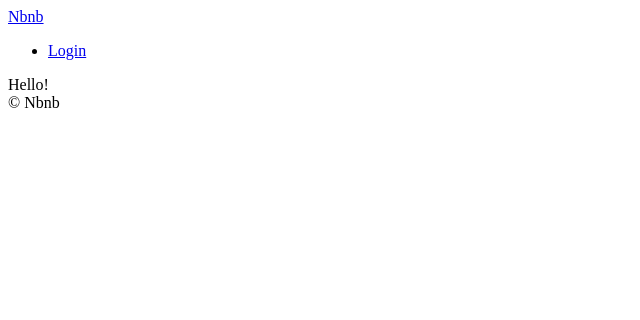
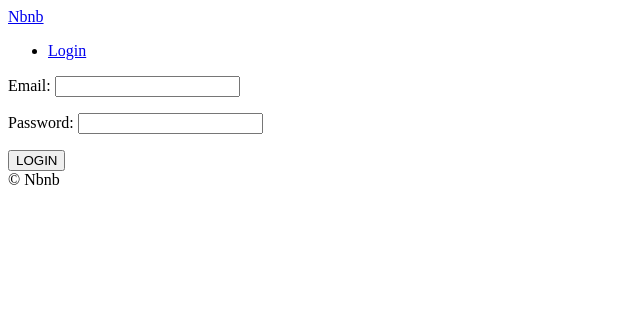
Before and after one commit to yun-mh/airbnb-clone, a Django app: page /users/login in a window 1280 px wide. Shown: the top 320 px of the page, without its empty margins (0-640 px from the left). Run offline with Django 3.2, Linux system fonts and the light colour scheme.

Commit message:
Implement user login and logout features

```diff
--- a/templates/partials/nav.html
+++ b/templates/partials/nav.html
@@ -1,4 +1,8 @@
 <a href="{% url 'core:home'%}">Nbnb</a>
 <ul>
+  {% if user.is_authenticated %}
+  <li><a href="{% url 'users:logout' %}">Logout</a></li>
+  {% else %}
   <li><a href="{% url 'users:login' %}">Login</a></li>
+  {% endif %}
 </ul>
--- a/templates/users/login.html
+++ b/templates/users/login.html
@@ -8,7 +8,9 @@
 {% endblock search-bar %}
 
 {% block content %}
-
-    Hello!
-
+    <form method="POST" action="{% url 'users:login' %}">
+        {% csrf_token %}
+        {{ form.as_p }}
+        <button>LOGIN</button>
+    </form>
 {% endblock content %}
--- /dev/null
+++ b/users/forms.py
@@ -0,0 +1,20 @@
+from django import forms
+from . import models
+
+
+class LoginForm(forms.Form):
+
+    email = forms.EmailField()
+    password = forms.CharField(widget=forms.PasswordInput)
+
+    def clean(self):
+        email = self.cleaned_data.get("email")
+        password = self.cleaned_data.get("password")
+        try:
+            user = models.User.objects.get(email=email)
+            if user.check_password(password):
+                return self.cleaned_data
+            else:
+                self.add_error("password", forms.ValidationError("Password is wrong"))
+        except models.User.DoesNotExist:
+            self.add_error("email", forms.ValidationError("User does not exist"))
--- a/users/urls.py
+++ b/users/urls.py
@@ -3,4 +3,7 @@ from . import views
 
 app_name = "users"
 
-urlpatterns = [path("login", views.LoginView.as_view(), name="login")]
+urlpatterns = [
+    path("login", views.LoginView.as_view(), name="login"),
+    path("logout", views.log_out, name="logout"),
+]
--- a/users/views.py
+++ b/users/views.py
@@ -1,10 +1,41 @@
 from django.views import View
-from django.shortcuts import render
+from django.views.generic import FormView
+from django.urls import reverse_lazy
+from django.shortcuts import render, redirect, reverse
+from django.contrib.auth import authenticate, login, logout
+from . import forms
 
 # Create your views here.
-class LoginView(View):
-    def get(self, request):
-        return render(request, "users/login.html")
+class LoginView(FormView):
 
-    def post(self, request):
-        pass
+    template_name = "users/login.html"
+    form_class = forms.LoginForm
+    success_url = reverse_lazy("core:home")
+
+    def form_valid(self, form):
+        email = form.cleaned_data.get("email")
+        password = form.cleaned_data.get("password")
+        user = authenticate(self.request, username=email, password=password)
+        if user is not None:
+            login(self.request, user)
+        return super().form_valid(form)
+
+    # def get(self, request):
+    #     form = forms.LoginForm()
+    #     return render(request, "users/login.html", {"form": form})
+
+    # def post(self, request):
+    #     form = forms.LoginForm(request.POST)
+    #     if form.is_valid():
+    #         email = form.cleaned_data.get("email")
+    #         password = form.cleaned_data.get("password")
+    #         user = authenticate(request, username=email, password=password)
+    #         if user is not None:
+    #             login(request, user)
+    #             return redirect(reverse("core:home"))
+    #     return render(request, "users/login.html", {"form": form})
+
+
+def log_out(request):
+    logout(request)
+    return redirect(reverse("core:home"))
```
